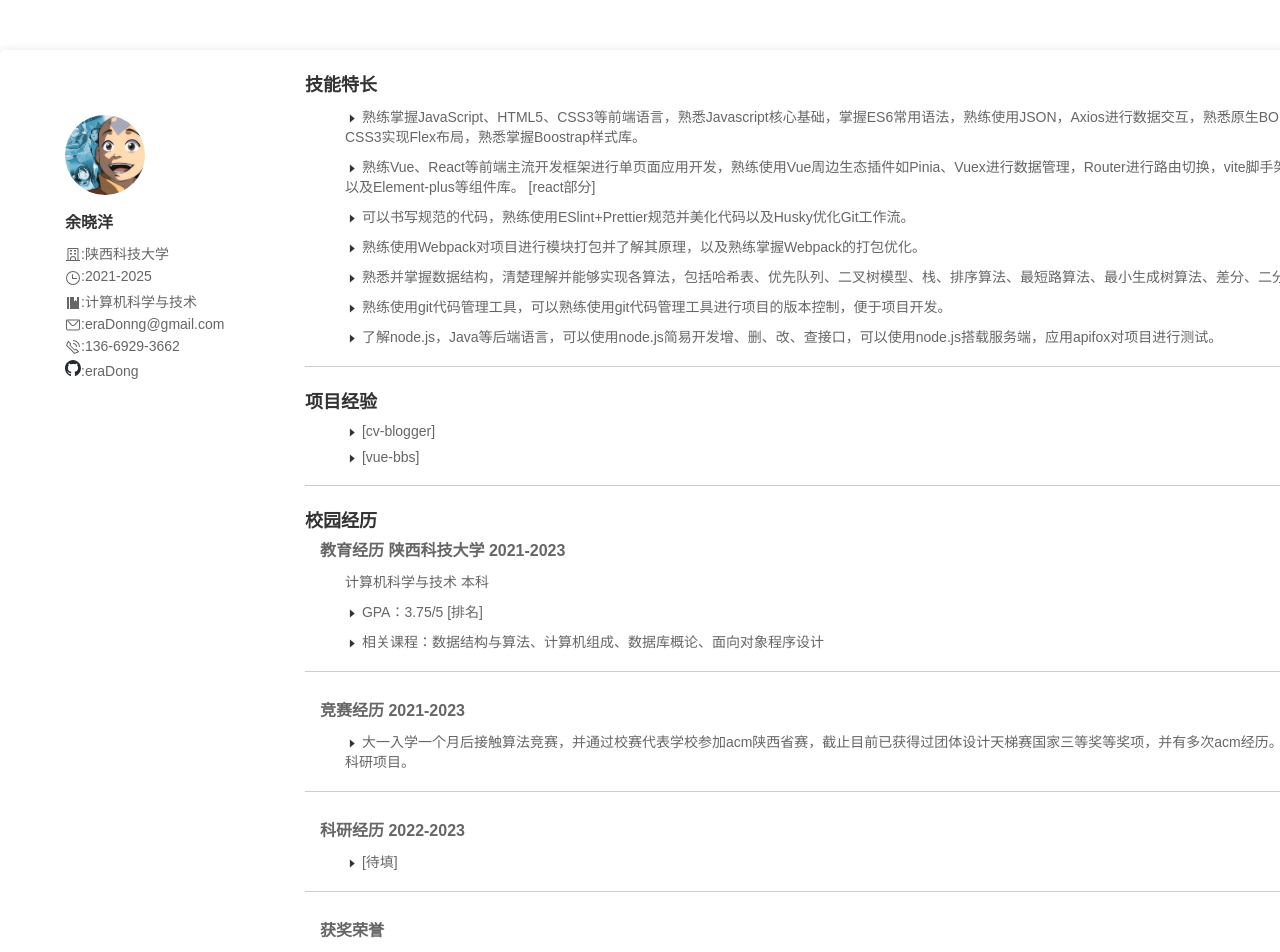
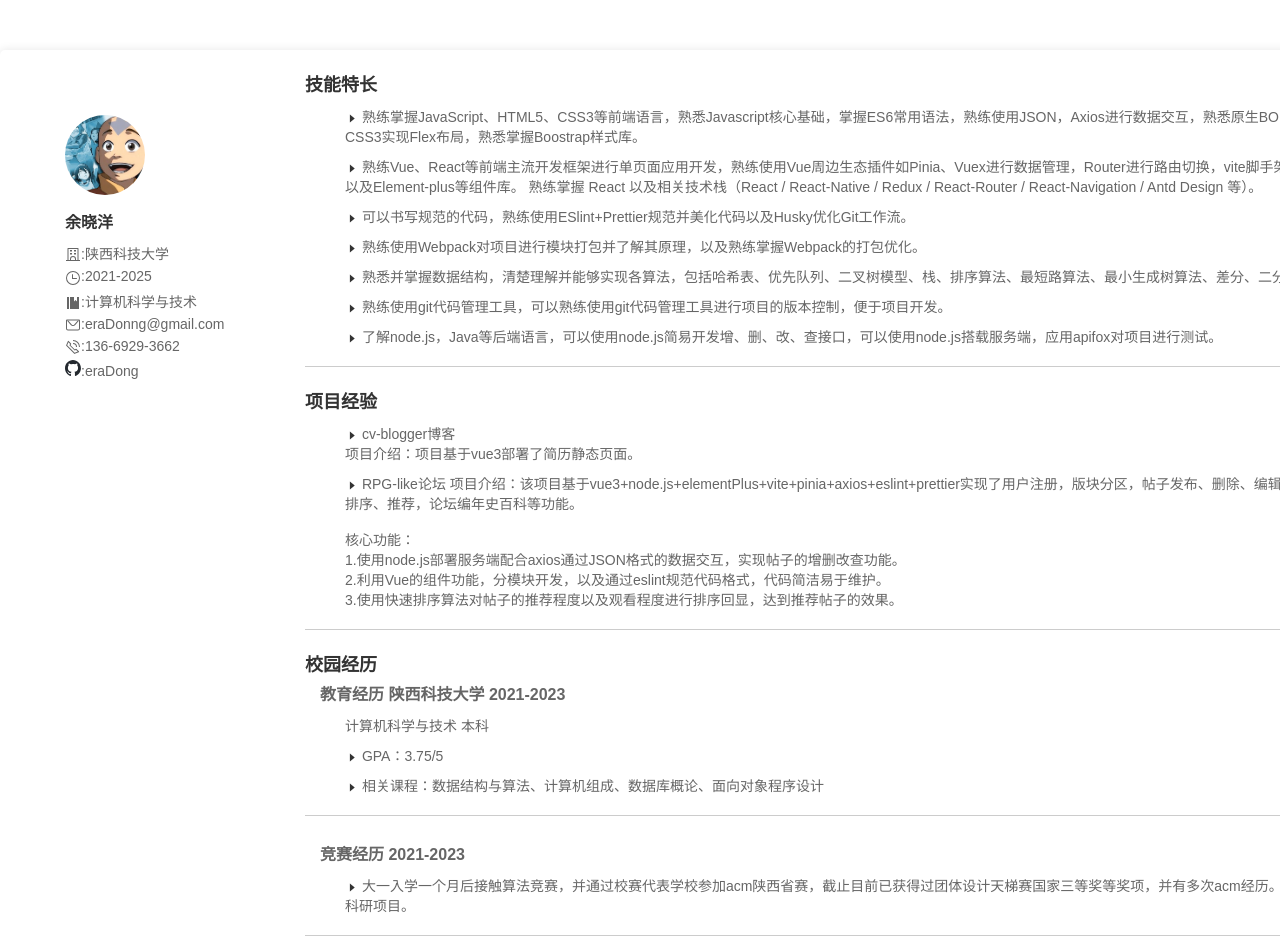
Before and after one commit to eraDong/yxy-cv-blogger, a Vue app: page / in a window 1280 px wide. Shown: the top 952 px of the page. Built offline with nearby package versions, Linux system fonts and the light colour scheme.

Commit message:
finish and deploy

```diff
--- a/src/views/HomePage/HomePage.vue
+++ b/src/views/HomePage/HomePage.vue
@@ -62,7 +62,8 @@ import {
         <p>
           <el-icon class="dot"><CaretRight /></el-icon>
           熟练Vue、React等前端主流开发框架进行单页面应用开发，熟练使用Vue周边生态插件如Pinia、Vuex进行数据管理，Router进行路由切换，vite脚手架工具的配置和搭建，以及Element-plus等组件库。
-          [react部分]
+          熟练掌握 React 以及相关技术栈（React / React-Native / Redux /
+          React-Router / React-Navigation / Antd Design 等）。
         </p>
         <p>
           <el-icon class="dot"><CaretRight /></el-icon>
@@ -92,11 +93,25 @@ import {
         <h2>项目经验</h2>
         <p>
           <el-icon class="dot"><CaretRight /></el-icon>
-          [cv-blogger]
+          cv-blogger博客
+          <br />
+          项目介绍：项目基于vue3部署了简历静态页面。
         </p>
         <p>
           <el-icon class="dot"><CaretRight /></el-icon>
-          [vue-bbs]
+          RPG-like论坛
+          项目介绍：该项目基于vue3+node.js+elementPlus+vite+pinia+axios+eslint+prettier实现了用户注册，版块分区，帖子发布、删除、编辑、搜索，帖子按热门度排序、推荐，论坛编年史百科等功能。
+          <br />
+          <br />
+          核心功能：
+          <br />
+
+          1.使用node.js部署服务端配合axios通过JSON格式的数据交互，实现帖子的增删改查功能。
+          <br />
+          2.利用Vue的组件功能，分模块开发，以及通过eslint规范代码格式，代码简洁易于维护。
+          <br />
+          3.使用快速排序算法对帖子的推荐程度以及观看程度进行排序回显，达到推荐帖子的效果。
+          <br />
         </p>
       </div>
 
@@ -108,7 +123,7 @@ import {
         <p>计算机科学与技术 本科</p>
         <p>
           <el-icon class="dot"><CaretRight /></el-icon>
-          GPA：3.75/5 [排名]
+          GPA：3.75/5
         </p>
         <p>
           <el-icon class="dot"><CaretRight /></el-icon>
@@ -123,14 +138,14 @@ import {
           <el-icon class="dot"><CaretRight /></el-icon>
           大一入学一个月后接触算法竞赛，并通过校赛代表学校参加acm陕西省赛，截止目前已获得过团体设计天梯赛国家三等奖等奖项，并有多次acm经历。目前跟随指导老师进行科研项目。
         </p>
+        <!--
+        <div class="horizontal-line"></div> -->
 
-        <div class="horizontal-line"></div>
-
-        <h3>科研经历 2022-2023</h3>
+        <!-- <h3>科研经历 2022-2023</h3>
         <p>
           <el-icon class="dot"><CaretRight /></el-icon>
           [待填]
-        </p>
+        </p> -->
 
         <div class="horizontal-line"></div>
 
@@ -158,6 +173,9 @@ import {
       </div>
     </div>
   </div>
+  //导出内容
+  <div ref="exportPdf">我是导出内容</div>
+  <el-button type="button" @click="savePdf">导出(pdf)</el-button>
 </template>
 
 <style lang="less" scoped>
```
